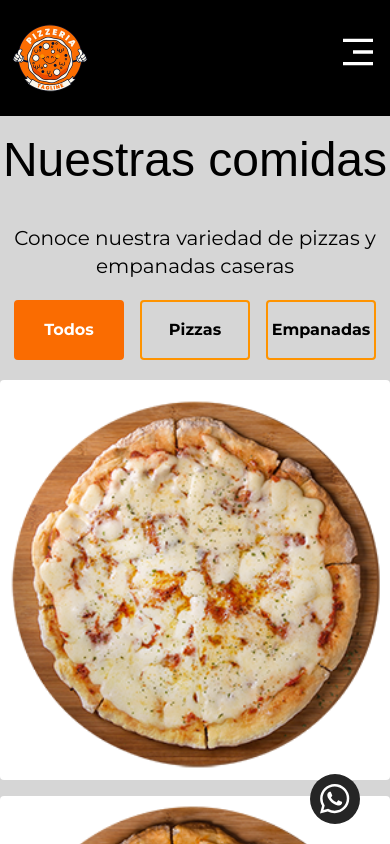
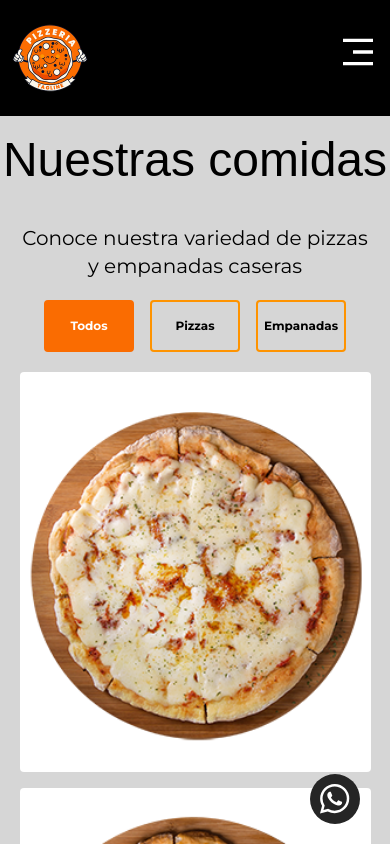
Before and after one commit to brunoLombardi9/prueba-boostsoftwarestudio, a React (Vite) app: page /foods in a window 390 px wide. Shown: the top 844 px of the page. Built offline with nearby package versions, Linux system fonts and the light colour scheme; a web font is replaced by a local one.

Commit message:
Se agrega efecto en ProductCard

```diff
--- a/src/components/AnimationContainer.jsx
+++ b/src/components/AnimationContainer.jsx
@@ -1,7 +1,11 @@
 import { useEffect, useRef, useState } from "react";
 import "../styles/AnimationContainer.css";
 
-const AnimationContainer = ({ children, mustReanimate = false }) => {
+const AnimationContainer = ({
+  children,
+  className = "",
+  mustReanimate = false,
+}) => {
   const ref = useRef(null);
   const [isIntersecting, setIntersecting] = useState(false);
   const [hasIntersected, setHasIntersected] = useState(false);
@@ -35,7 +39,7 @@ const AnimationContainer = ({ children, mustReanimate = false }) => {
     : "startFadeInEffect";
 
   return (
-    <div ref={ref} className={`${animationClass} text-center`}>
+    <div ref={ref} className={`${animationClass} ${className}`}>
       {children}
     </div>
   );
--- a/src/components/Home/About.jsx
+++ b/src/components/Home/About.jsx
@@ -26,7 +26,7 @@ const About = () => {
             }`}
             key={item.title}
           >
-            <AnimationContainer>
+            <AnimationContainer className="flex items-center">
               <img
                 src={item.picture}
                 className=" w-full lg:max-w-[400px] rounded"
--- a/src/components/Home/Hero.jsx
+++ b/src/components/Home/Hero.jsx
@@ -6,12 +6,11 @@ import AnimationContainer from "../AnimationContainer.jsx";
 
 const Hero = () => {
   return (
-    // <AnimationContainer>
     <section
       id="hero"
       className="flex flex-col justify-center items-center gap- text-white"
     >
-      <AnimationContainer>
+      <AnimationContainer className="text-center">
         <h1 className=" font-bold text-4xl md:text-6xl">Pizzería Tagline</h1>
 
         <p className="text-md md:text-xl text-center max-w-[90%] md:max-w-[60%] mx-auto mt-5">
--- a/src/components/Product/ProductCard.jsx
+++ b/src/components/Product/ProductCard.jsx
@@ -1,22 +1,47 @@
-import { useState } from "react";
+import { useState, useEffect, useRef } from "react";
 import "../../styles/Products/ProductCard.css";
 import { BounceLoader } from "react-spinners";
 import AnimationContainer from "../AnimationContainer";
 
 const ProductCard = ({ pizza }) => {
   const [loading, setLoading] = useState(true);
+  const [isVisible, setIsVisible] = useState(false);
+  const cardRef = useRef(null);
+
+  useEffect(() => {
+    const handleScroll = () => {
+      if (cardRef.current) {
+        const rect = cardRef.current.getBoundingClientRect();
+        const windowHeight = window.innerHeight;
+        const cardCenter = rect.top + rect.height / 2;
+        const isCardInMiddle =
+          cardCenter > windowHeight / 2 - 150 &&
+          cardCenter < windowHeight / 2 + 150;
+
+        setIsVisible(isCardInMiddle);
+      }
+    };
+
+    window.addEventListener("scroll", handleScroll);
+    handleScroll();
+
+    return () => {
+      window.removeEventListener("scroll", handleScroll);
+    };
+  }, []);
+
   return (
     <AnimationContainer>
       <div
-      className={`cardContainer text-white bg-white rounded flex justify-center items-center h-full w-full ${
-        loading && "px-5 py-10"
-      }`}
+        ref={cardRef}
+        className={`cardContainer text-white bg-white rounded flex justify-center items-center h-full w-[90%] md:w-full mx-auto
+                  ${loading && "px-5 py-10"} ${isVisible && "showOnMobile"}`}
       >
         <img
           src={pizza.picture}
           alt={pizza.name}
           onLoad={() => setLoading(false)}
-        className={`${loading && "hidden"}`}
+          className={`${loading && "hidden"} `}
         />
         {loading ? (
           <BounceLoader aria-label="Loading Spinner" data-testid="loader" />
--- a/src/styles/Products/ProductCard.css
+++ b/src/styles/Products/ProductCard.css
@@ -26,10 +26,12 @@ img {
   height: 400px;
 }
 
-.cardContainer:hover .overlay {
+.cardContainer:hover .overlay,
+.showOnMobile .overlay {
   opacity: 1;
 }
 
-.cardContainer:hover img {
+.cardContainer:hover img,
+.showOnMobile img {
   transform: scale(1.1);
 }
--- a/src/views/Products.jsx
+++ b/src/views/Products.jsx
@@ -32,7 +32,7 @@ const Products = () => {
         Nuestras comidas
       </h1>
 
-      <h2 className="text-xl mb-5">
+      <h2 className="text-xl mb-5 mx-5">
         Conoce nuestra variedad de pizzas y empanadas caseras
       </h2>
 
@@ -41,7 +41,7 @@ const Products = () => {
           <button
             key={c}
             onClick={() => handleCategoryChange(c)}
-            className={`font-bold p-4 border-2 rounded w-[110px] md:w-[130px] flex justify-center items-center text-center ${transitions150} ${
+            className={`font-bold p-4 border-2 rounded w-[90px] md:w-[110px] lg:w-[130px] text-xs md:text-base flex justify-center items-center text-center ${transitions150} ${
               category === c
                 ? "bg-strongOrange border-strongOrange text-white"
                 : "border-orange hover:bg-orange"
```
Also changed, not shown: src/styles/AnimationContainer.css (+0 -12 lines). Lines whose indentation alone changed are shown as unchanged.
